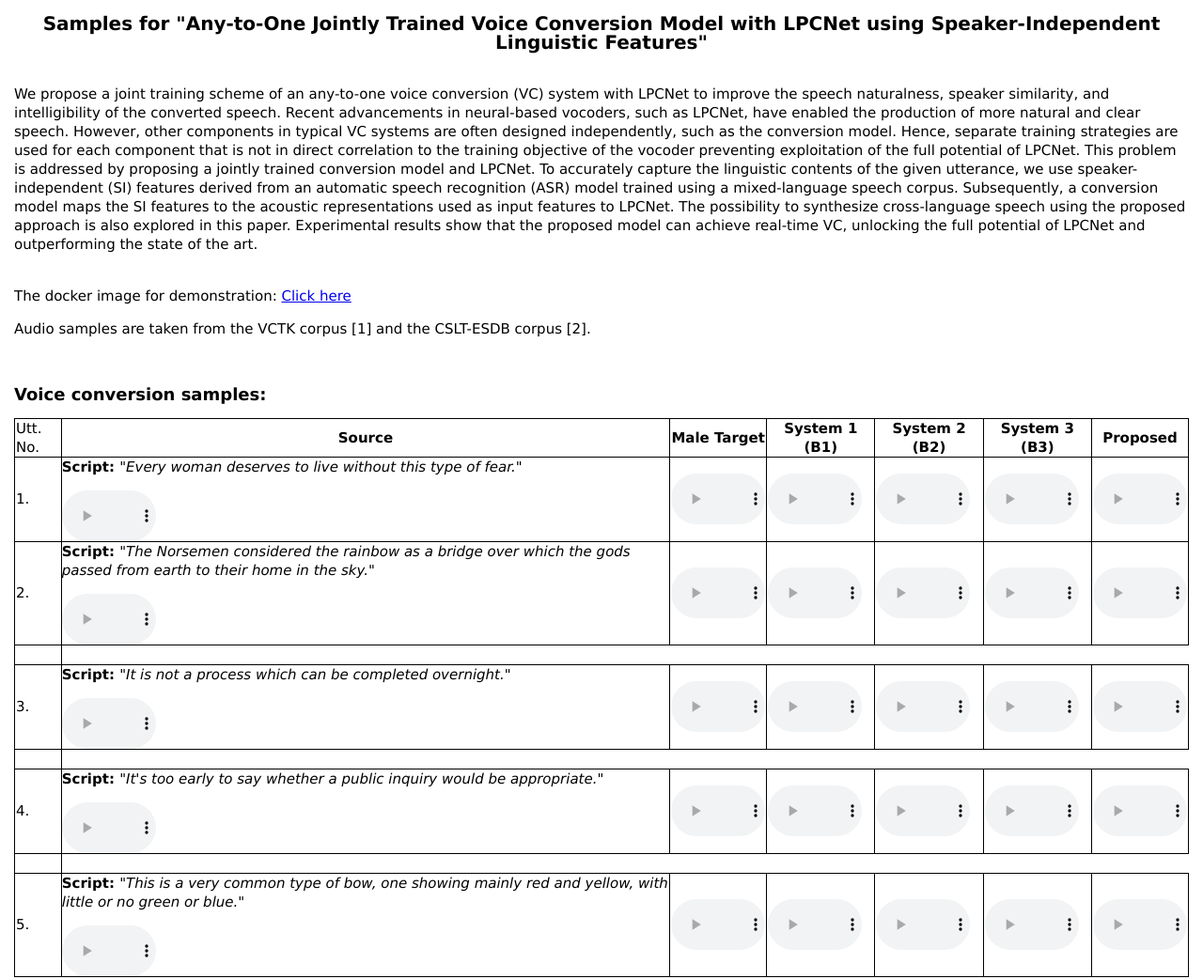
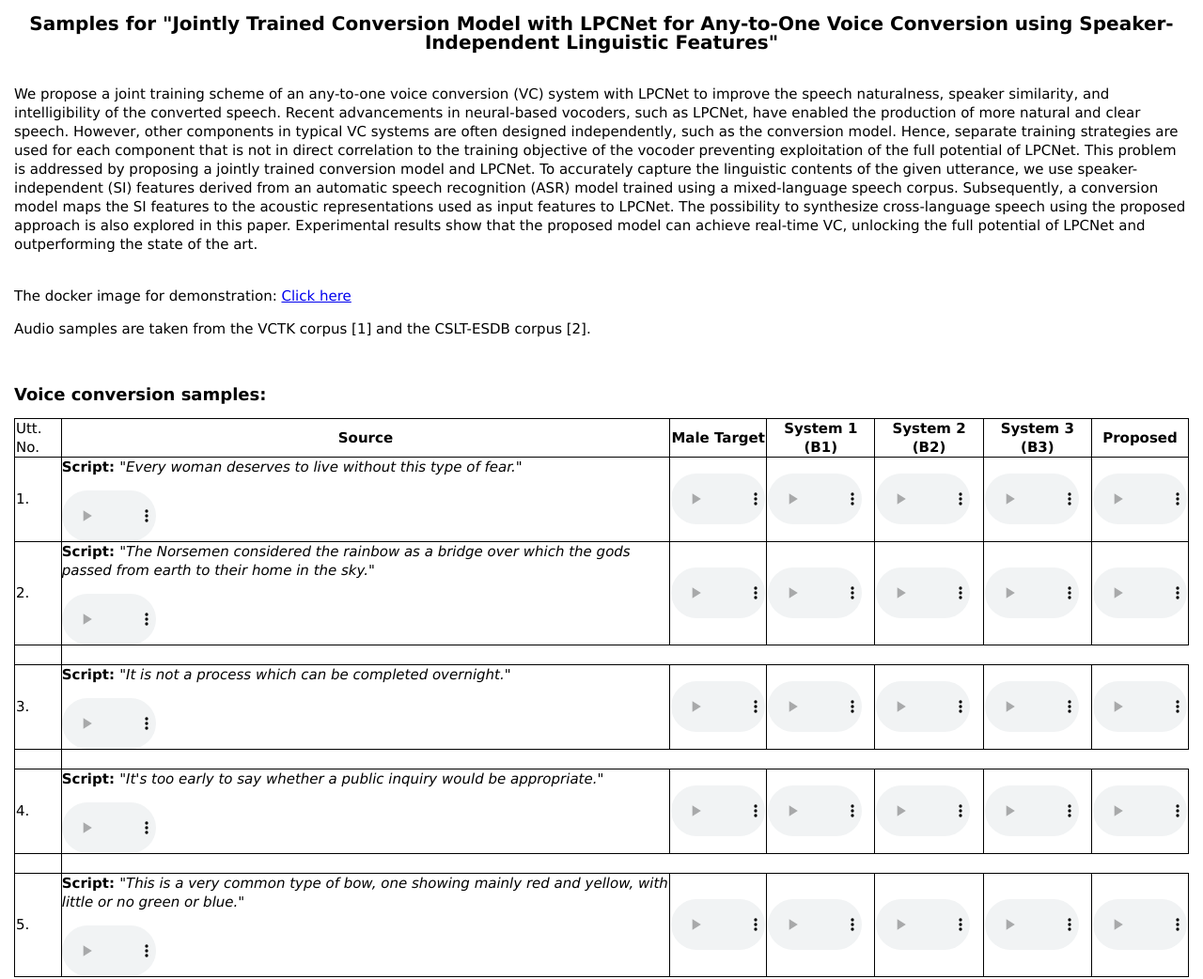
Before and after one commit to oben-ssw10/lpcnet_vc, a plain HTML site: page index.html in a window 1280 px wide. Shown: the top 1042 px of the page at 94% size. Drawn offline with Linux system fonts and the light colour scheme.

Commit message:
Update index.html

```diff
--- a/index.html
+++ b/index.html
@@ -67,7 +67,7 @@ th, td {
   </head>
   <body>
 
-    <h1 align="center">Samples for "Any-to-One Jointly Trained Voice Conversion Model with LPCNet using Speaker-Independent Linguistic Features"</h1>
+    <h1 align="center">Samples for "Jointly Trained Conversion Model with LPCNet for Any-to-One Voice Conversion using Speaker-Independent Linguistic Features"</h1>
 
     <p></p>
 
```
